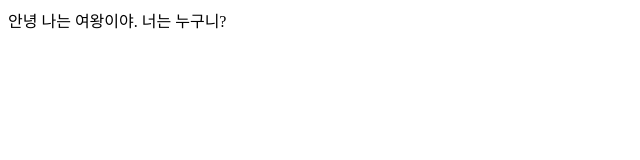
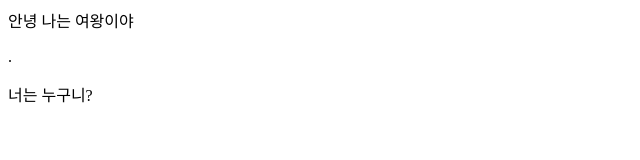
Before and after one commit to hyosunnychoi/hyosunnychoi.github.io, a plain HTML site: page index.html in a window 1280 px wide. Shown: the whole page, without its empty margins (0-640 px from the left). Drawn offline with Linux system fonts and the light colour scheme.

Commit message:
Update index.html

```diff
--- a/index.html
+++ b/index.html
@@ -1,7 +1,7 @@
 <html>
     <head></head>
     <body>
-        안녕 나는 여왕이야.
-        너는 누구니?
+        <p>안녕 나는 여왕이야</p>.
+        <p>너는 누구니?</p>
     </body>
 </html>
```
